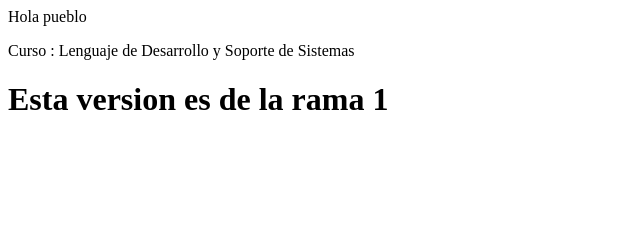
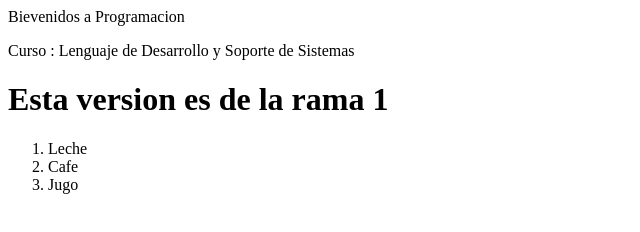
Before and after one commit to AdrianSuica/Monarca.github.io, a plain HTML site: page INDEX.HTML in a window 1280 px wide. Shown: the whole page, without its empty margins (0-640 px from the left). Drawn offline with Linux system fonts and the light colour scheme.

Commit message:
Version 1 HTML 01/04 22:00

```diff
--- a/INDEX.HTML
+++ b/INDEX.HTML
@@ -6,9 +6,14 @@
     <title>Certus Go</title>
 </head>
 <body>
- Hola pueblo
+ Bievenidos a Programacion
+ <p> Curso : Lenguaje de Desarrollo y Soporte de Sistemas </p>
+ <!--  stage changed sirve para preparar el cambio en desktop y commit para confirmar en desktop  -->
+ <h1> Esta version es de la rama 1 </h1>
+ <ol>
+   <li>Leche</li>
+   <li>Cafe</li>
+   <li>Jugo</li>
+ </ol>
 </body>
-<p> Curso : Lenguaje de Desarrollo y Soporte de Sistemas </p>
 </html>
-<!--  stage changed sirve para preparar el cambio en desktop y commit para confirmar en desktop  -->
-  <h1> Esta version es de la rama 1 </h1>
```
